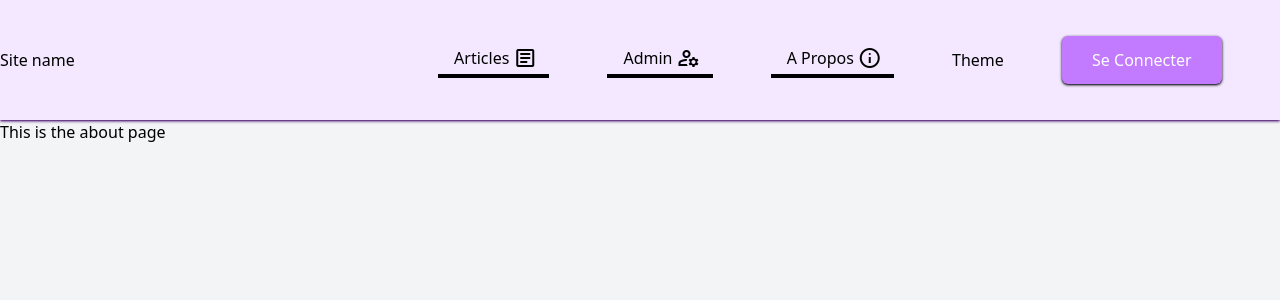
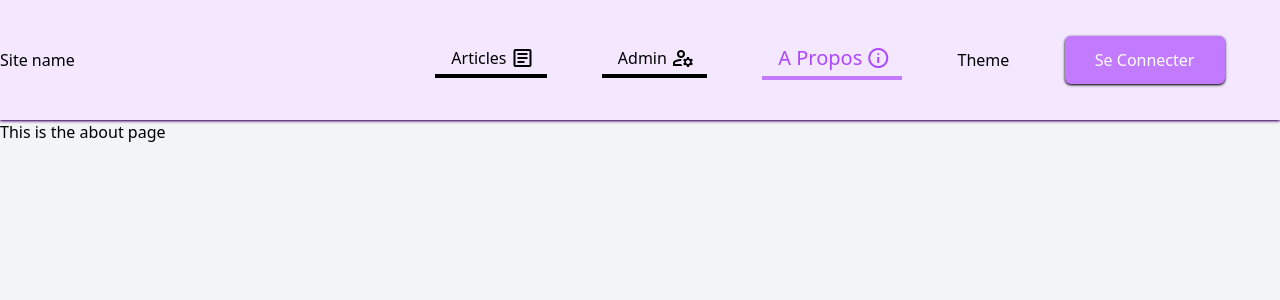
Before and after one commit to PlacideKad/Blog_frontend, a React (Vite) app: page /about in a window 1280 px wide. Shown: the top 300 px of the page. Built offline with nearby package versions, Linux system fonts and the light colour scheme; no server answers.

Commit message:
fixed a bug

```diff
--- a/src/components/AboutPage.jsx
+++ b/src/components/AboutPage.jsx
@@ -4,7 +4,7 @@ import { NavbarContext } from "./App";
 const AboutPage=()=>{
   const {handleButtonActive, setButtons}=useContext(NavbarContext);
   useEffect(()=>{
-    setButtons((prev)=>handleButtonActive(prev,3));
+    setButtons((prev)=>handleButtonActive(prev,2));
   },[])
   return(
     <p>This is the about page</p>
--- a/src/components/App.jsx
+++ b/src/components/App.jsx
@@ -12,7 +12,7 @@ const handleButtonActive=(buttons_list,index=null)=>{
     The function returns a new list with the updated active field.
   `
   let updated_buttons_list=[];
-  if((index || index===0) && index!=2){
+  if(index || index===0){
     buttons_list.forEach((button,id)=>{
       id===index? button.active=true: button.active=false;
       updated_buttons_list.push(button);
```
